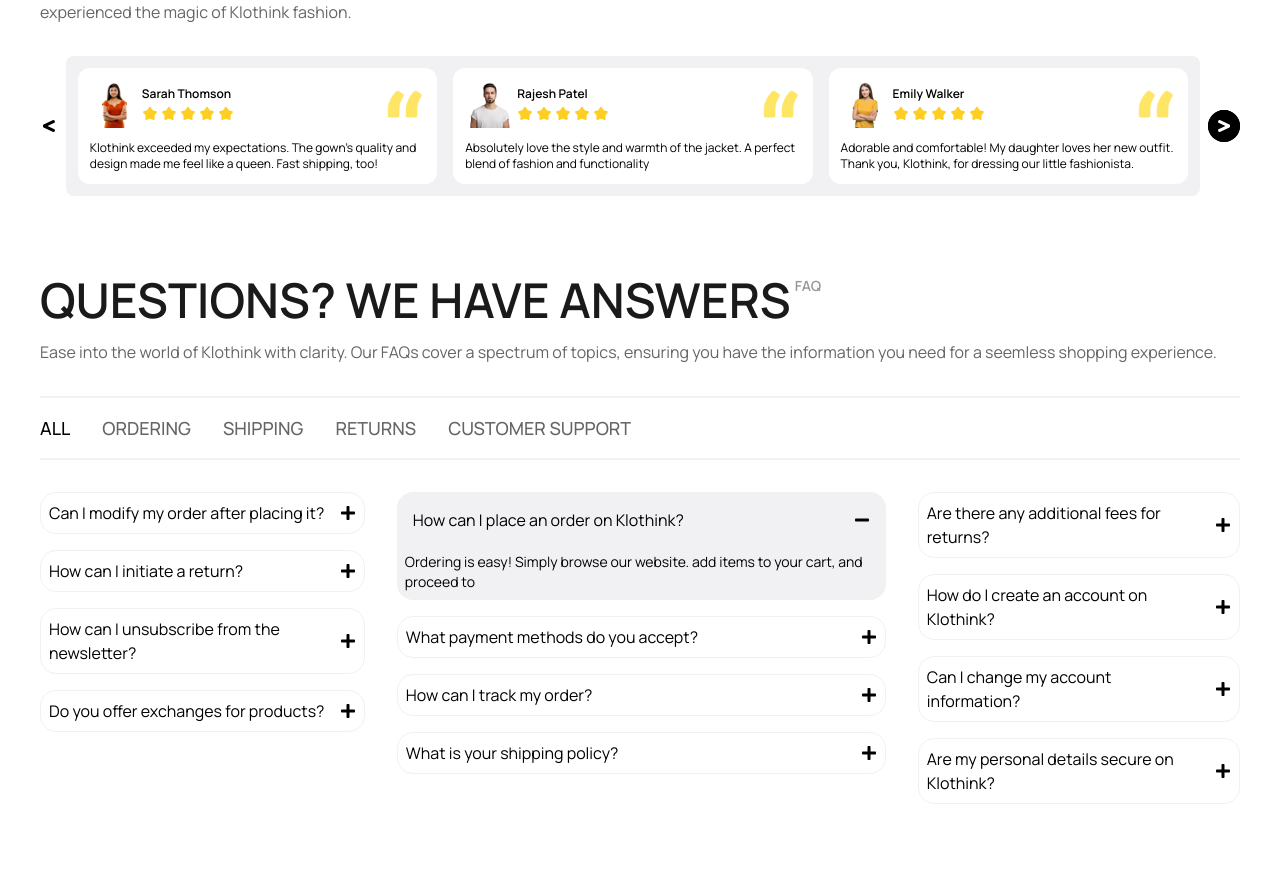
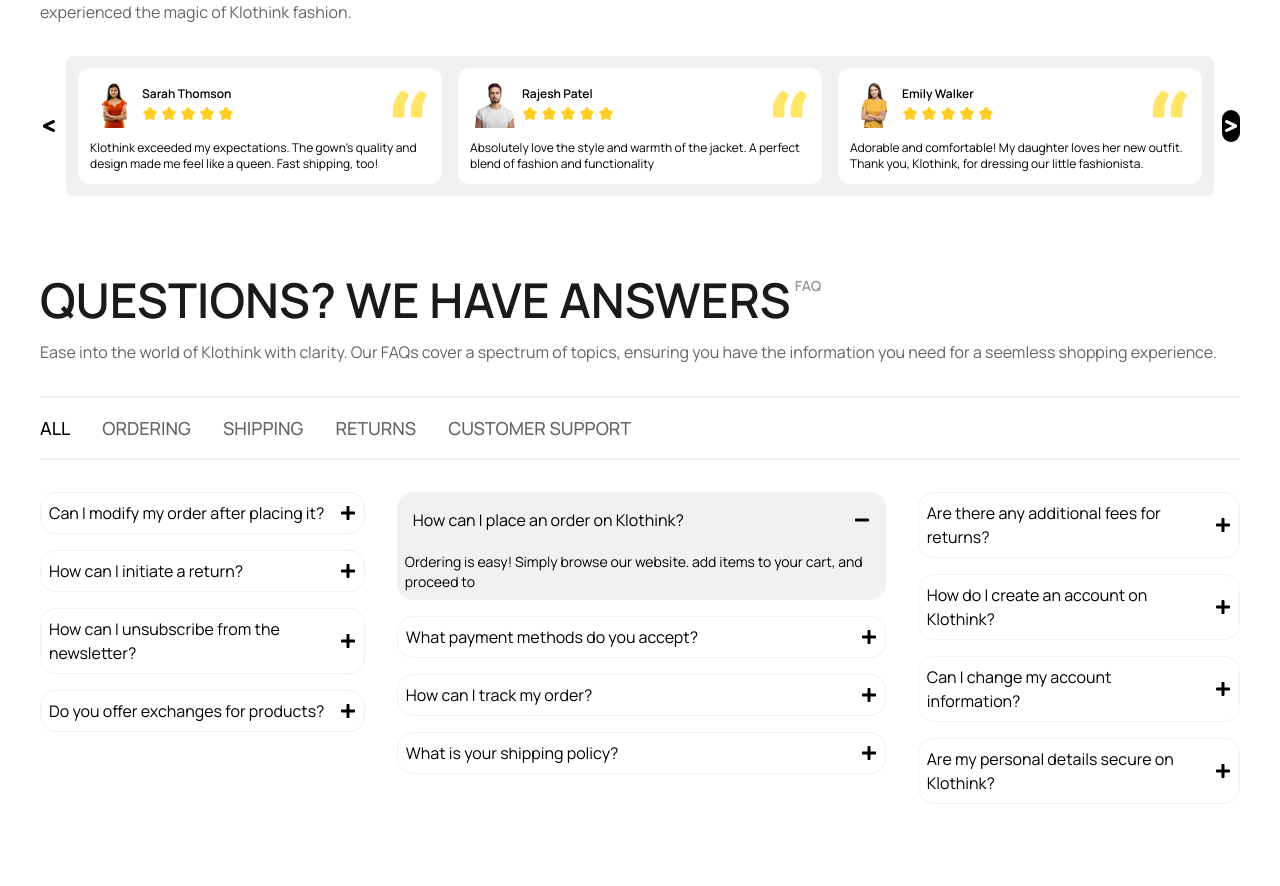
Before and after one commit to StackAQ/E-commerce, a React (Vite) app in the folder my-app/: page / in a window 1280 px wide. Shown: the part 2211-3097 px from the top of the page. Built offline with nearby package versions, Linux system fonts and the light colour scheme.

Commit message:
sturborn kid

```diff
--- a/my-app/src/pages/Home.tsx
+++ b/my-app/src/pages/Home.tsx
@@ -591,11 +591,9 @@
             ))}
           </div>
 
-          <motion.button className="size-8 grid place-content-center rounded-full bg-black text-white">
-            <button className="size-8 lg:grid hidden place-content-center rounded-full bg-black text-white">
-              <FaGreaterThan />
-            </button>
-          </motion.button>
+          <button className="size-8 lg:grid hidden place-content-center rounded-full bg-black text-white">
+            <FaGreaterThan />
+          </button>
         </div>
       </div>
 
```
